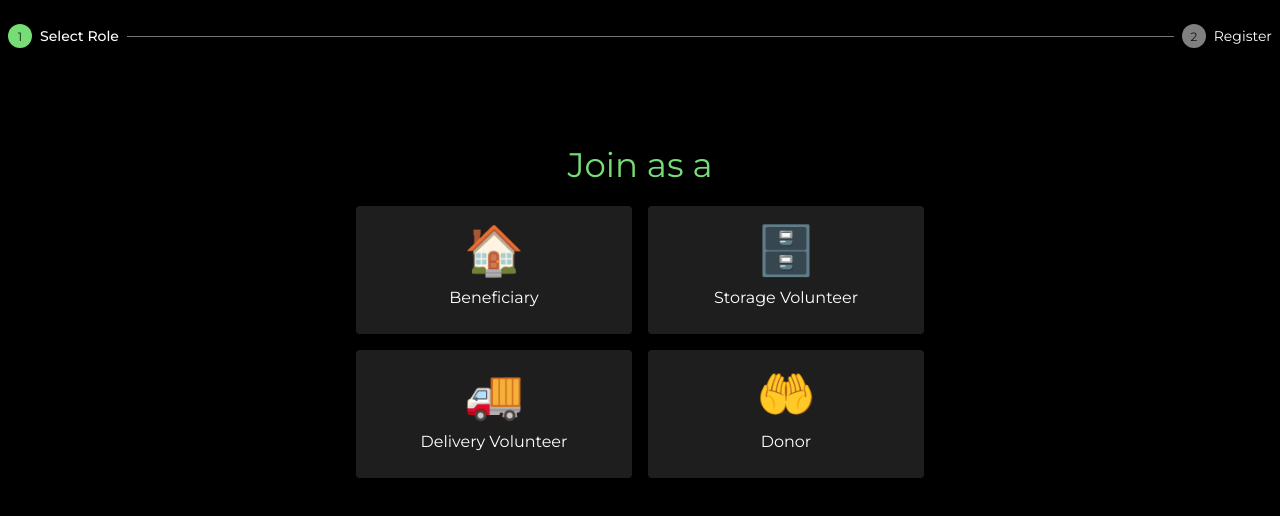
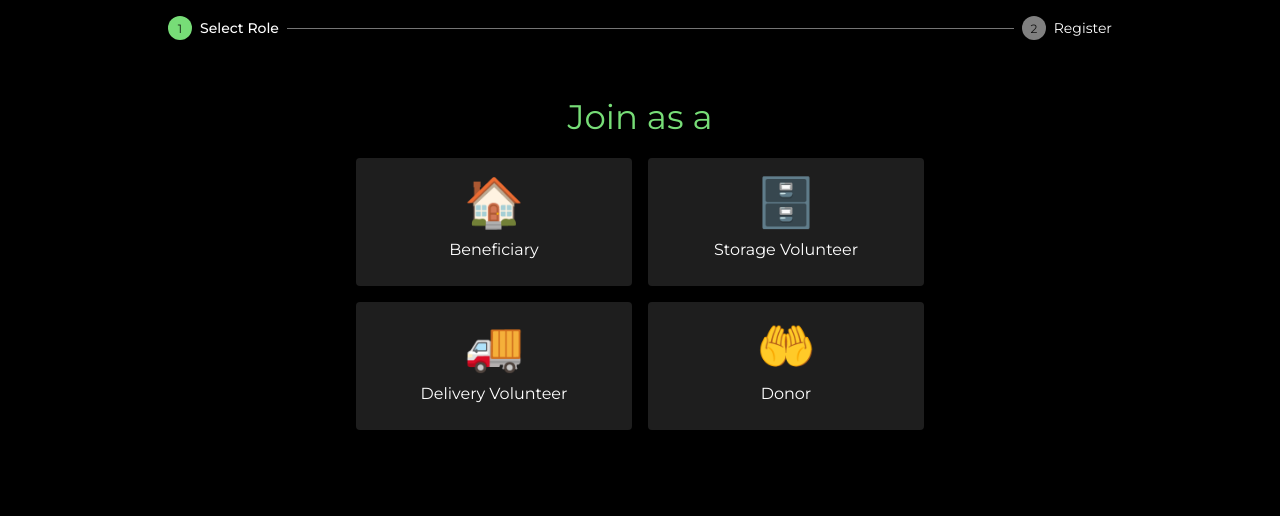
Before and after one commit to shoocstorm/team-6-food2give, a React (Create React App) app in the folder my-app-fe/: page /join in a window 1280 px wide. Shown: the top 516 px of the page. Built offline with nearby package versions, Linux system fonts and the light colour scheme.

Commit message:
styling changes

```diff
--- a/my-app-fe/src/parts/register/JoinPage.tsx
+++ b/my-app-fe/src/parts/register/JoinPage.tsx
@@ -49,7 +49,7 @@ const JoinPage: React.FC = () => {
   };
 
   const renderRoleSelection = () => (
-    <Box sx={{ maxWidth: 600, margin: 'auto', mt: 4, p: 2 }}>
+    <Box sx={{ maxWidth: 600, margin: 'auto', mt: 2, p: 2 }}>
       <Typography variant="h4" component="h1" gutterBottom align="center" color="primary" className="py-2">
         Join as a
       </Typography>
@@ -143,7 +143,7 @@ const JoinPage: React.FC = () => {
     };
 
     return (
-      <Box sx={{ maxWidth: 600, margin: 'auto', mt: 4, p: 2 }}>
+      <Box sx={{ maxWidth: 600, margin: 'auto', mt: 2, p: 2 }}>
         <Typography variant="h4" component="h1" gutterBottom align="center" color="primary" className="py-2">
           Register as a {selectedRole}
         </Typography>
@@ -172,7 +172,7 @@ const JoinPage: React.FC = () => {
   return (
     <LocalizationProvider dateAdapter={AdapterDayjs}>
       <Box sx={{ bgcolor: theme.palette.background.default, minHeight: '100vh', color: theme.palette.text.primary }}>
-        <Stepper activeStep={activeStep} sx={{ pt: 3, pb: 5 }}>
+        <Stepper activeStep={activeStep} sx={{ pt: 2, pb: 2, px:20, justifyContent: 'center' }}>
           <Step>
             <StepLabel>Select Role</StepLabel>
           </Step>
```
